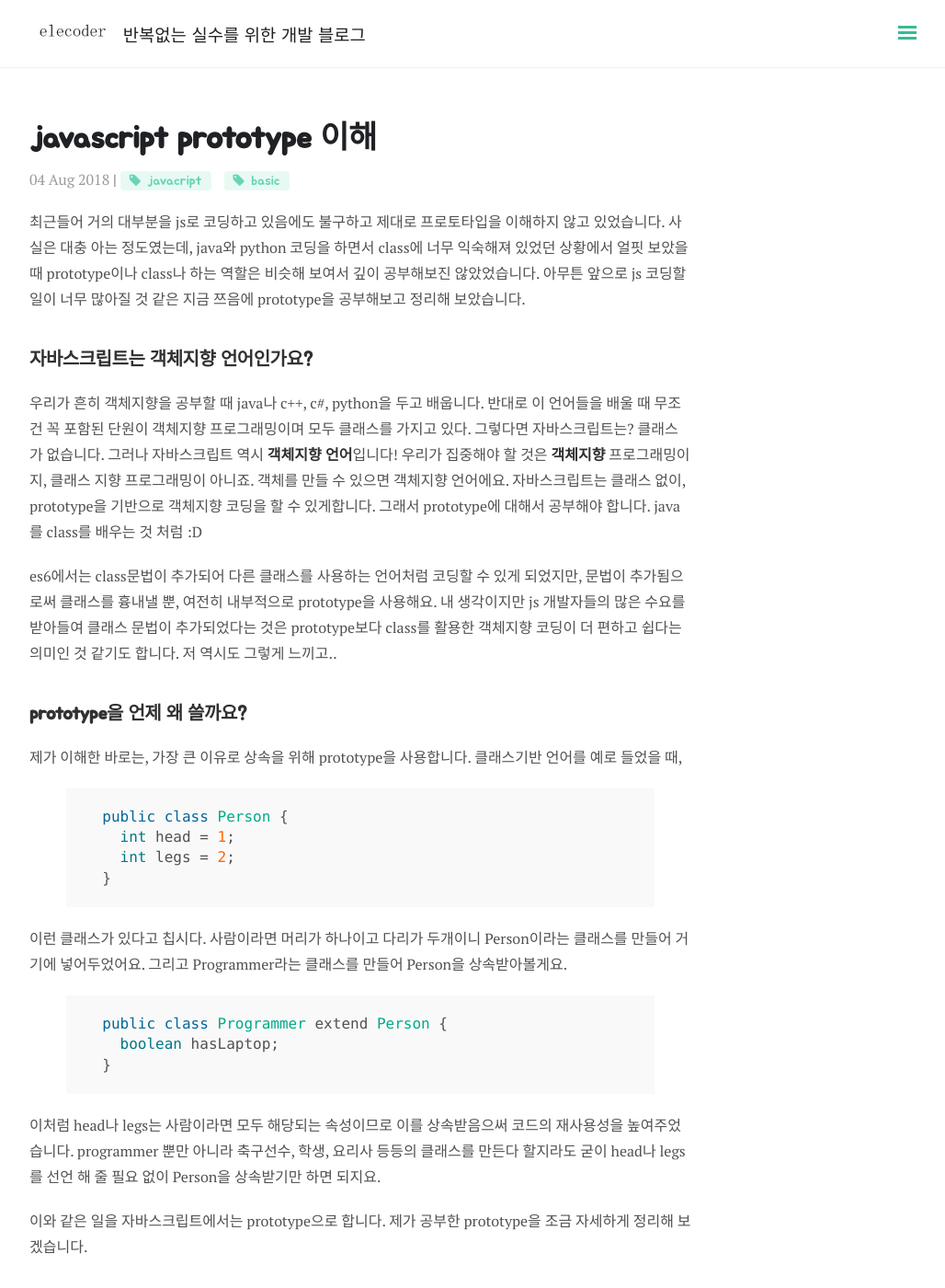
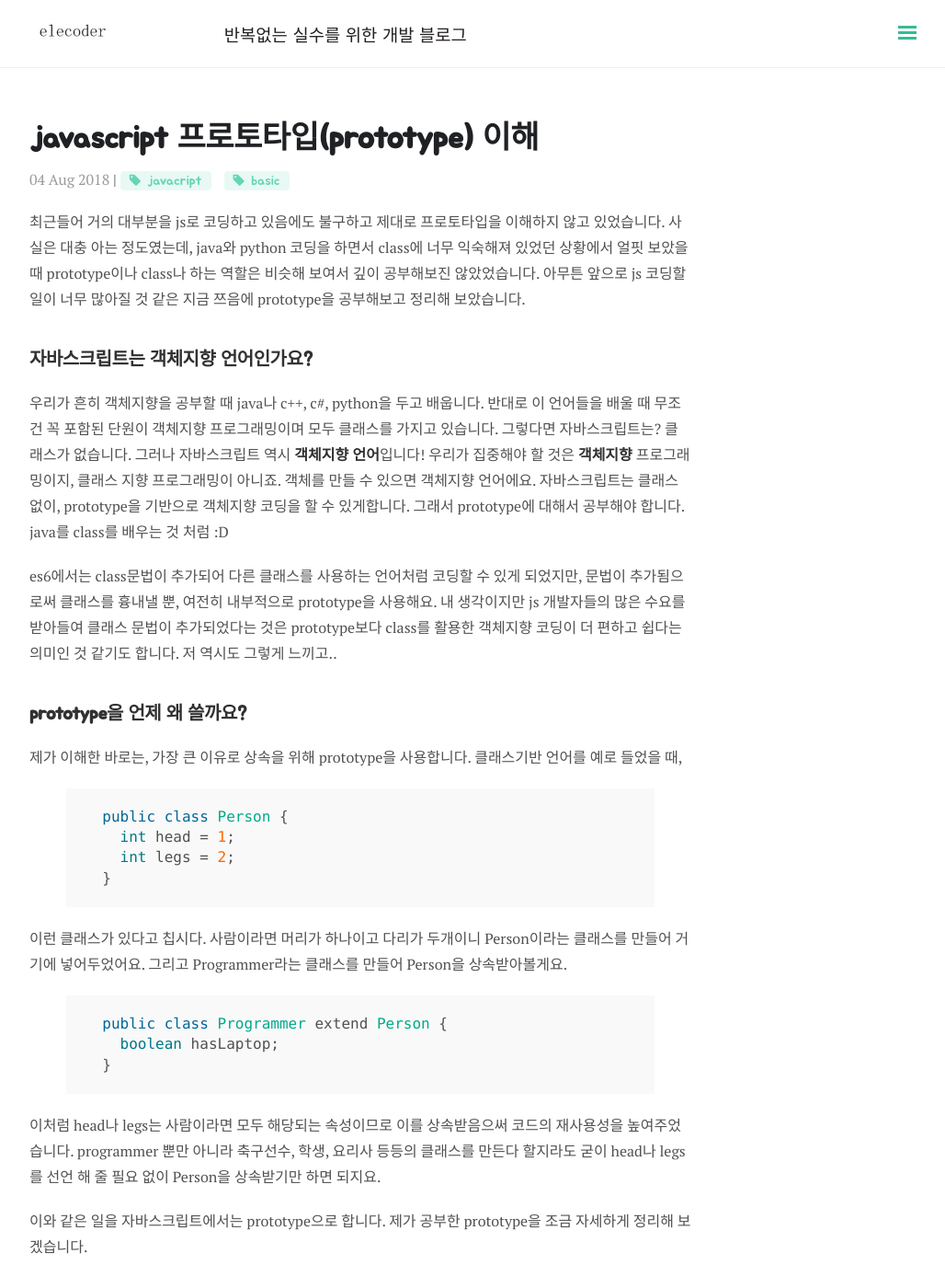
Before and after one commit to wooooooak/wooooooak.github.io, a Jekyll site: the page built from _posts/2018-08-04-prototype.md, in a window 1280 px wide and 1400 px high. Shown: the whole window at 92% size, without its empty margins (248-1276 px from the left). Built offline with Jekyll 4.4.1, drawn with Linux system fonts in a browser that asks for light colours; nearby versions of some CDN libraries; some web fonts are replaced; comment, search, counter and statistics services are not loaded.

Commit message:
update css

```diff
--- a/_posts/2018-08-04-prototype.md
+++ b/_posts/2018-08-04-prototype.md
@@ -1,6 +1,6 @@
 ---
 layout: post
-title: javascript prototype 이해
+title: javascript 프로토타입(prototype) 이해
 category: javacript
 tags: [javacript, basic]
 comments: true
@@ -9,7 +9,7 @@ comments: true
 최근들어 거의 대부분을 js로 코딩하고 있음에도 불구하고 제대로 프로토타입을 이해하지 않고 있었습니다. 사실은 대충 아는 정도였는데, java와 python 코딩을 하면서 class에 너무 익숙해져 있었던 상황에서 얼핏 보았을때 prototype이나 class나 하는 역할은 비슷해 보여서 깊이 공부해보진 않았었습니다. 아무튼 앞으로 js 코딩할 일이 너무 많아질 것 같은 지금 쯔음에 prototype을 공부해보고 정리해 보았습니다.
 
 ## 자바스크립트는 객체지향 언어인가요?
-우리가 흔히 객체지향을 공부할 때 java나 c++, c#, python을 두고 배웁니다. 반대로 이 언어들을 배울 때 무조건 꼭 포함된 단원이 객체지향 프로그래밍이며 모두 클래스를 가지고 있다. 그렇다면 자바스크립트는? 클래스가 없습니다. 그러나 자바스크립트 역시 **객체지향 언어**입니다! 우리가 집중해야 할 것은 **객체지향** 프로그래밍이지, 클래스 지향 프로그래밍이 아니죠. 객체를 만들 수 있으면 객체지향 언어에요. 자바스크립트는 클래스 없이, prototype을 기반으로 객체지향 코딩을 할 수 있게합니다. 그래서 prototype에 대해서 공부해야 합니다. java를 class를 배우는 것 처럼 :D
+우리가 흔히 객체지향을 공부할 때 java나 c++, c#, python을 두고 배웁니다. 반대로 이 언어들을 배울 때 무조건 꼭 포함된 단원이 객체지향 프로그래밍이며 모두 클래스를 가지고 있습니다. 그렇다면 자바스크립트는? 클래스가 없습니다. 그러나 자바스크립트 역시 **객체지향 언어**입니다! 우리가 집중해야 할 것은 **객체지향** 프로그래밍이지, 클래스 지향 프로그래밍이 아니죠. 객체를 만들 수 있으면 객체지향 언어에요. 자바스크립트는 클래스 없이, prototype을 기반으로 객체지향 코딩을 할 수 있게합니다. 그래서 prototype에 대해서 공부해야 합니다. java를 class를 배우는 것 처럼 :D
 
 es6에서는 class문법이 추가되어 다른 클래스를 사용하는 언어처럼 코딩할 수 있게 되었지만, 문법이 추가됨으로써 클래스를 흉내낼 뿐, 여전히 내부적으로 prototype을 사용해요. 내 생각이지만 js 개발자들의 많은 수요를 받아들여 클래스 문법이 추가되었다는 것은 prototype보다 class를 활용한 객체지향 코딩이 더 편하고 쉽다는 의미인 것 같기도 합니다. 저 역시도 그렇게 느끼고..
 
--- a/_scss/component/_masthead.scss
+++ b/_scss/component/_masthead.scss
@@ -23,6 +23,7 @@
       text-decoration: none;
     }
     small {
+      margin-left: 110px;
       font-size: 75%;
       font-weight: 400;
       color: $masthead-title-small-color;
```
